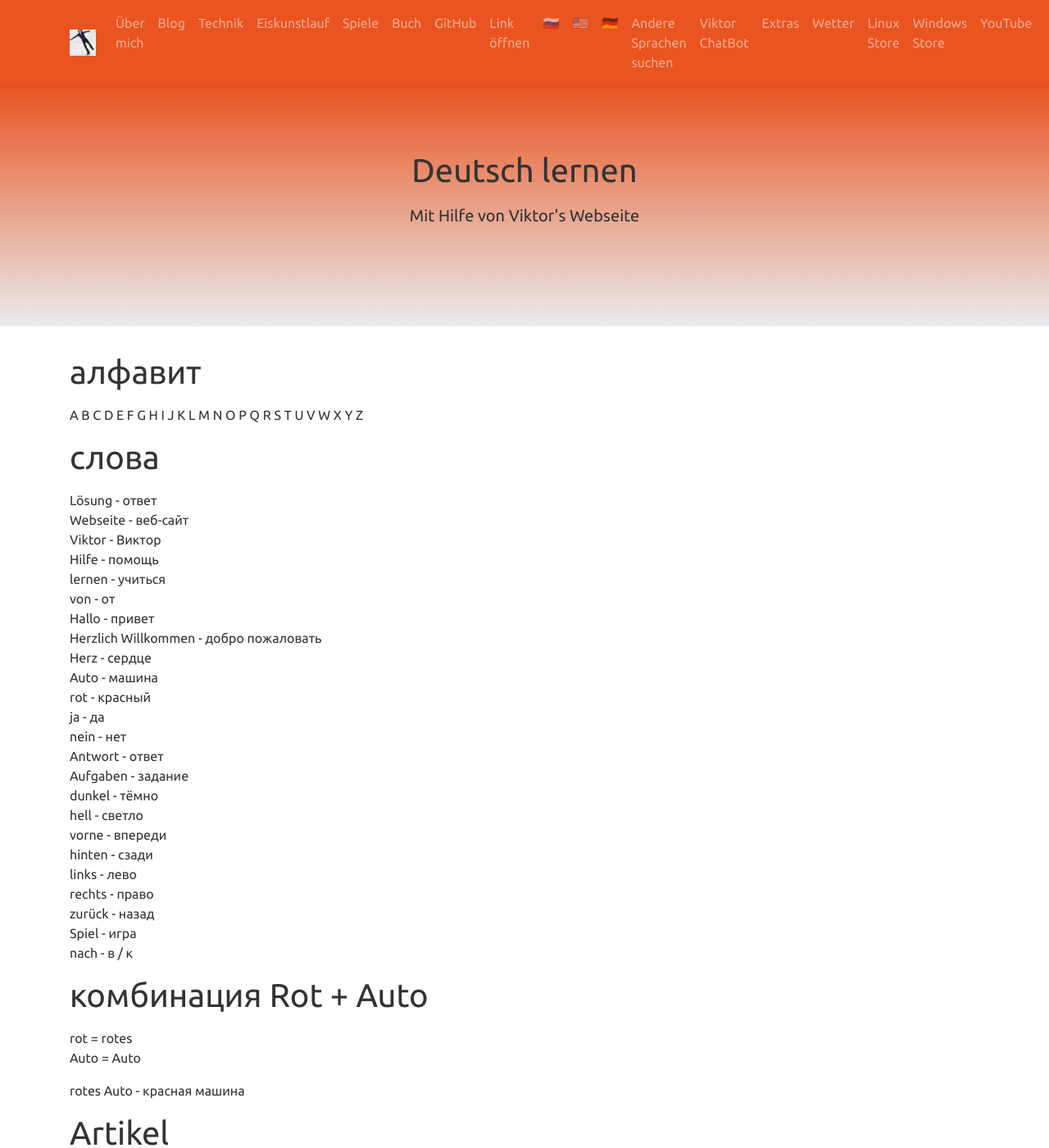
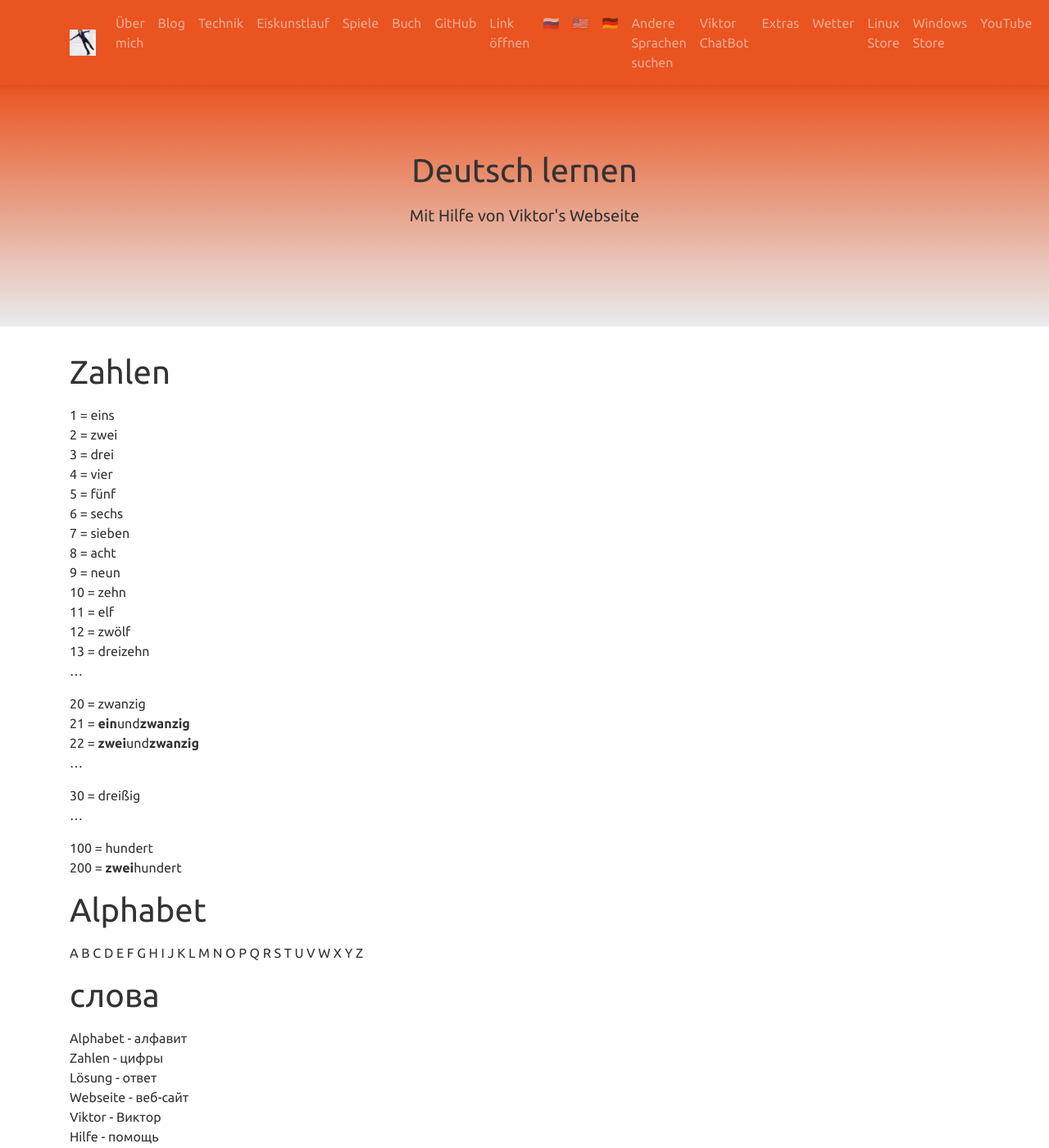
Before and after one commit to viktor-chiarcos/viktor-chiarcos.github.io, a Jekyll site: the page built from _pages/ivan/index.md, in a window 1280 px wide and 1400 px high. Shown: the whole window at 82% size. Built offline with Jekyll 4.4.1, drawn with Linux system fonts in a browser that asks for light colours.

Commit message:
index.md aktualisieren

```diff
--- a/_pages/ivan/index.md
+++ b/_pages/ivan/index.md
@@ -17,12 +17,42 @@ action: true
     }
 </script>
 
-# алфавит
+# Zahlen
+
+1 = eins\
+2 = zwei\
+3 = drei\
+4 = vier\
+5 = fünf\
+6 = sechs\
+7 = sieben\
+8 = acht\
+9 = neun\
+10 = zehn\
+11 = elf\
+12 = zwölf\
+13 = dreizehn\
+...
+
+20 = zwanzig\
+21 = **ein**und**zwanzig**\
+22 = **zwei**und**zwanzig**\
+...
+
+30 = dreißig\
+...
+
+100 = hundert\
+200 = **zwei**hundert
+
+# Alphabet
 
 A B C D E F G H I J K L M N O P Q R S T U V W X Y Z
 
 # слова
 
+Alphabet - алфавит\
+Zahlen - цифры\
 Lösung - ответ\
 Webseite - веб-сайт\
 Viktor - Виктор\
```
